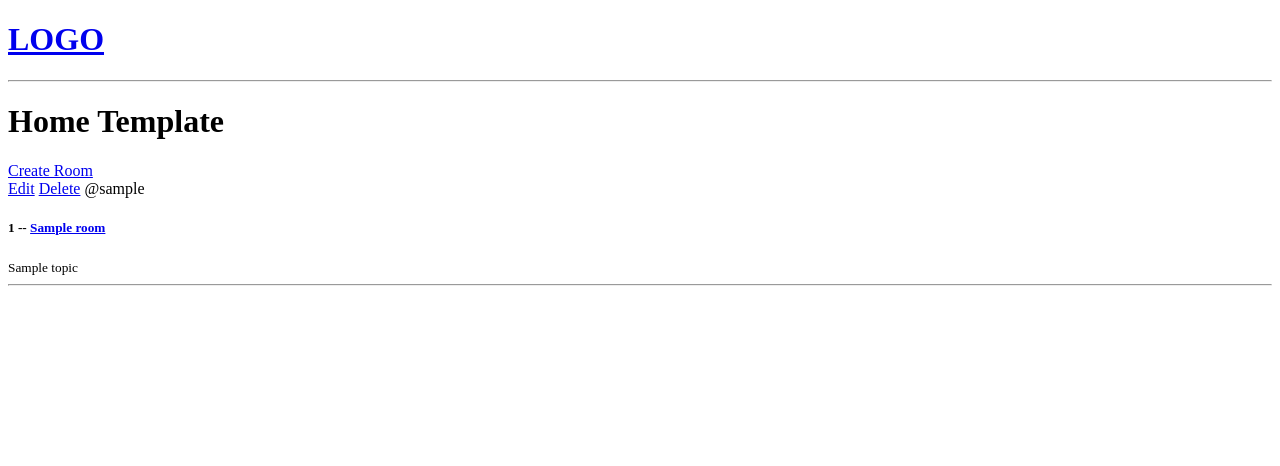
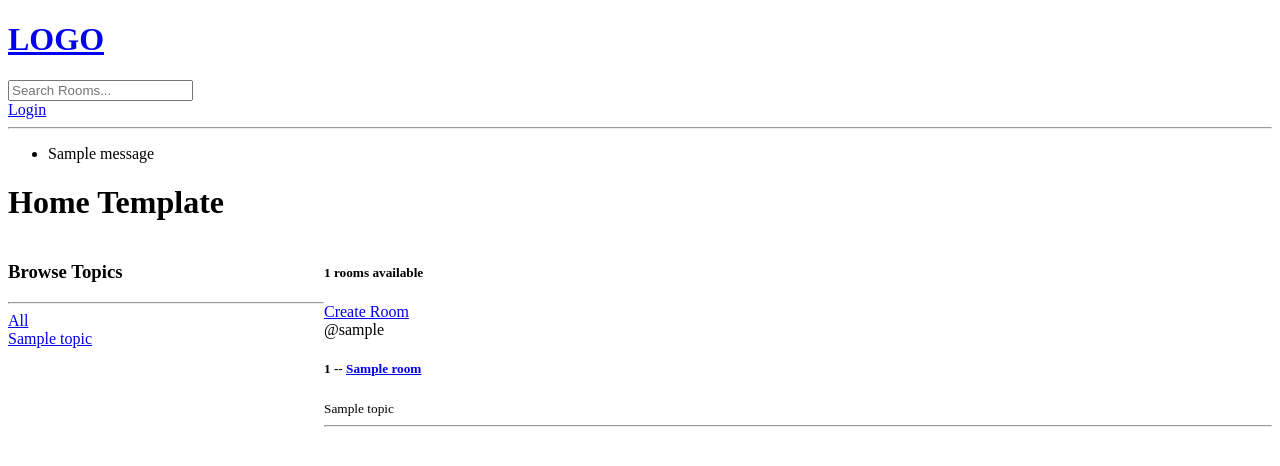
Before and after one commit to irilnursharief/Study-Buddy, a Django app: page / in a window 1280 px wide. Shown: the top 466 px of the page. Run offline with Django 5.2, Linux system fonts and the light colour scheme; tables that the repository leaves empty hold one stand-in row (values such as "Sample post"); one stand-in notice (Sample message) is shown.

Commit message:
Implement user authentication with login and logout functionality; update home and navbar templates for improved user experience.

```diff
--- a/base/templates/base/home.html
+++ b/base/templates/base/home.html
@@ -1,17 +1,47 @@
 {% extends 'main.html' %}
 
 {% block content%}
+
+
+<style>
+    .home-container {
+        display: grid;
+        grid-template-columns: 1fr 3fr;
+    }
+</style>
+
 <h1>Home Template</h1>
 
+<div class="home-container">
+
     <div>
+        <h3>Browse Topics</h3>
+        <hr>
+        <div>
+            <a href="{% url 'home'%}">All</a>
+        </div>
 
+        {% for topic in topics%}
+
+        <div>
+            <a href="{% url 'home'%}?q={{topic.name}}">{{topic.name}}</a>
+        </div>
+
+        {%endfor%}
+    </div>
+
+    <div>
+        <h5>{{room_count}} rooms available</h5>
         <a href="{% url 'create-room' %}">Create Room</a>
 
         <div>
             {% for room in rooms %}
                 <div>
+                    {% if request.user == room.host %}
                     <a href="{% url 'update-room' room.id %}">Edit</a>
                     <a href="{% url 'delete-room' room.id %}">Delete</a>
+                    {% endif %}
+
                     <span>@{{room.host.username}}</span>
                     <h5>{{room.id}} -- <a href="{% url 'room' room.id %}">{{room.name}}</a></h5>
                     <small>{{room.topic.name}}</small>
@@ -19,6 +49,7 @@
                 </div>
             {% endfor %}
         </div>
+    </div>
 
 </div>
 
--- a/base/urls.py
+++ b/base/urls.py
@@ -2,6 +2,9 @@ from django.urls import path
 from . import views
 
 urlpatterns = [
+    path('login/', views.loginPage, name='login'),
+    path('logout/', views.logoutUser, name='logout'),
+
     path('', views.home, name='home'),
     path('room/<str:pk>/', views.room, name='room'),
 
--- a/base/views.py
+++ b/base/views.py
@@ -1,12 +1,56 @@
 from django.shortcuts import render, redirect
-from .models import Room
+from django.http import HttpResponse
+from django.contrib import messages
+from django.contrib.auth.decorators import login_required
+from django.db.models import Q
+from django.contrib.auth.models import User
+from django.contrib.auth import authenticate, login, logout
+from .models import Room, Topic
 from .forms import RoomForm
 
 # Create your views here.
 
+def loginPage(request):
+
+    if request.user.is_authenticated:
+        return redirect('home')
+
+    if request.method == 'POST':
+        username = request.POST.get('username')
+        password = request.POST.get('password')
+
+        try:
+            user =User.objects.get(username=username)
+        except:
+            messages.error(request, 'User does not exist')
+
+        user = authenticate(request, username=username, password=password)
+
+        if user is not None:
+            login(request, user)
+            return redirect('home')
+        else:
+            messages.error(request, 'Username OR password does not exist')
+
+    context = {}
+    return render(request, 'base/login_register.html', context)
+
+def logoutUser(request):
+    logout(request)
+    return redirect('home')
+
 def home(request):
-    rooms = Room.objects.all()
-    context = {'rooms': rooms}
+    q = request.GET.get('q') if request.GET.get('q') != None else ''
+    rooms = Room.objects.filter(
+        Q(topic__name__icontains=q) |
+        Q(name__icontains=q) |
+        Q(description__icontains=q)
+        )
+
+    topics = Topic.objects.all()
+    room_count = rooms.count()
+
+    context = {'rooms': rooms, 'topics': topics, 'room_count': room_count}
     return render(request, 'base/home.html', context)
 
 def room(request, pk):
@@ -14,6 +58,7 @@ def room(request, pk):
     context = {'room': room}
     return render(request, 'base/room.html', context)
 
+@login_required(login_url='login')
 def createRoom(request):
     form = RoomForm()
 
@@ -26,9 +71,13 @@ def createRoom(request):
     context = {'form': form}
     return render(request, 'base/room_form.html', context)
 
+@login_required(login_url='login')
 def updateRoom(request, pk):
     room = Room.objects.get(id=pk)
     form = RoomForm(instance=room)
+
+    if request.user != room.host:
+        return HttpResponse('You are not allowed here!!')
 
     if request.method == 'POST':
         form = RoomForm(request.POST, instance=room)
@@ -39,8 +88,12 @@ def updateRoom(request, pk):
     context = {'form': form}
     return render (request, 'base/room_form.html', context)
 
+@login_required(login_url='login')
 def deleteRoom(request, pk):
     room = Room.objects.get(id=pk)
+
+    if request.user != room.host:
+        return HttpResponse('You are not allowed here!!')
 
     if request.method == 'POST':
         room.delete()
--- a/templates/main.html
+++ b/templates/main.html
@@ -10,6 +10,14 @@
 <body>
     {% include 'navbar.html' %}
 
+    {% if messages %}
+        <ul class="messages">
+            {% for message in messages %}
+                <li>{{ message }}</li>
+            {% endfor %}
+        </ul>
+    {% endif %}
+
     {% block content %}
 
 
--- a/templates/navbar.html
+++ b/templates/navbar.html
@@ -2,4 +2,13 @@
     <h1>LOGO</h1>
 </a>
 
+<form method="GET" action="{% url 'home' %}">
+    <input type="text" name="q" placeholder="Search Rooms..."/>
+</form>
+
+{% if request.user.is_authenticated %}
+<a href="{% url 'logout' %}">Logout</a>
+{% else %}
+<a href="{% url 'login' %}">Login</a>
+{% endif %}
 <hr>
```
Also changed, not shown: base/templates/base/login_register.html (added, +19 -0 lines). Lines whose indentation alone changed are shown as unchanged.
